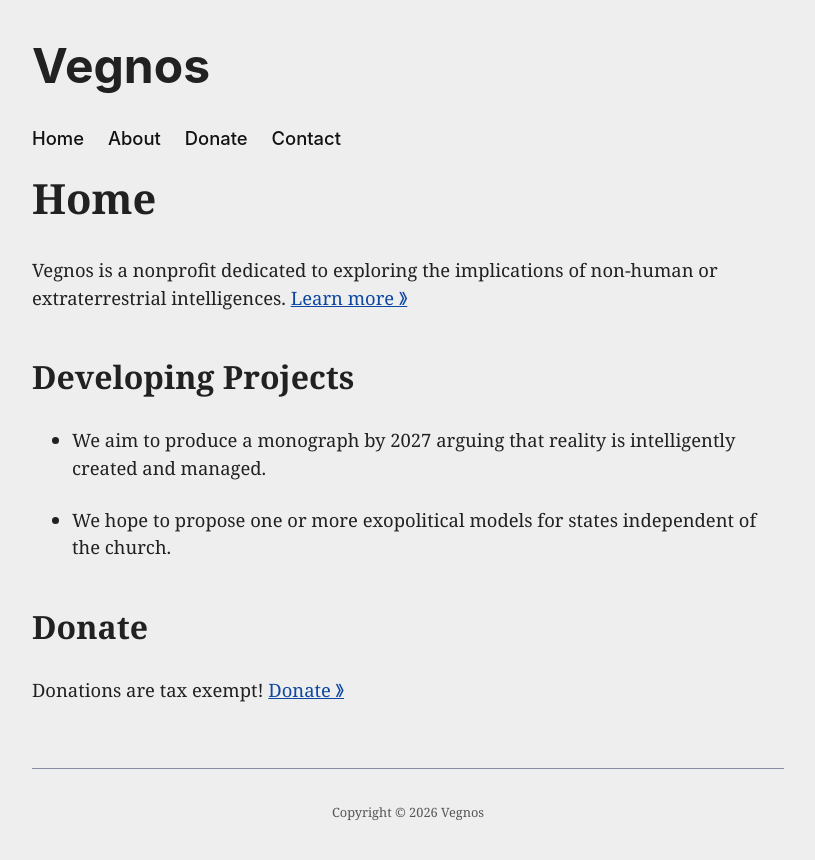
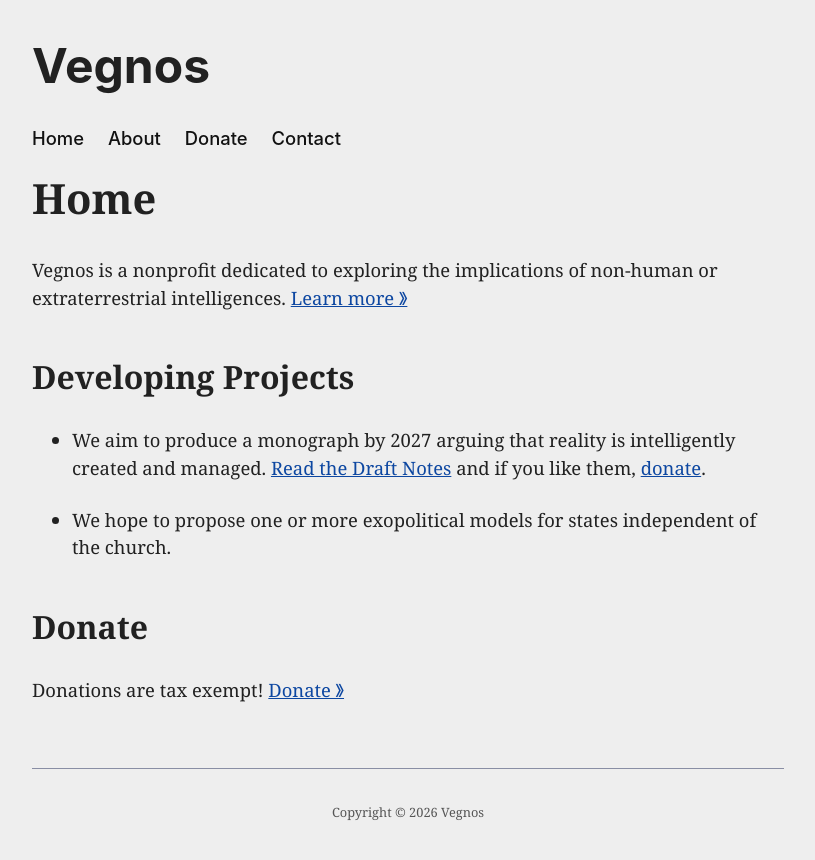
Before and after one commit to jklmnop10/vegnos, a Jekyll site: the page built from index.md, in a window 1280 px wide. Shown: the top 860 px of the page, without its empty margins (232-1047 px from the left). Built offline with Jekyll 4.4.1, drawn with Linux system fonts in a browser that asks for light colours.

Commit message:
Update index.md

```diff
--- a/index.md
+++ b/index.md
@@ -6,7 +6,7 @@ Vegnos is a nonprofit dedicated to exploring the implications of non-human or ex
 
 ### Developing Projects
 
-* We aim to produce a monograph by 2027 arguing that reality is intelligently created and managed.
+* We aim to produce a monograph by 2027 arguing that reality is intelligently created and managed. [Read the Draft Notes](/alien-reality) and if you like them, [donate](/donate).
 
 * We hope to propose one or more exopolitical models for states independent of the church.
 
```
